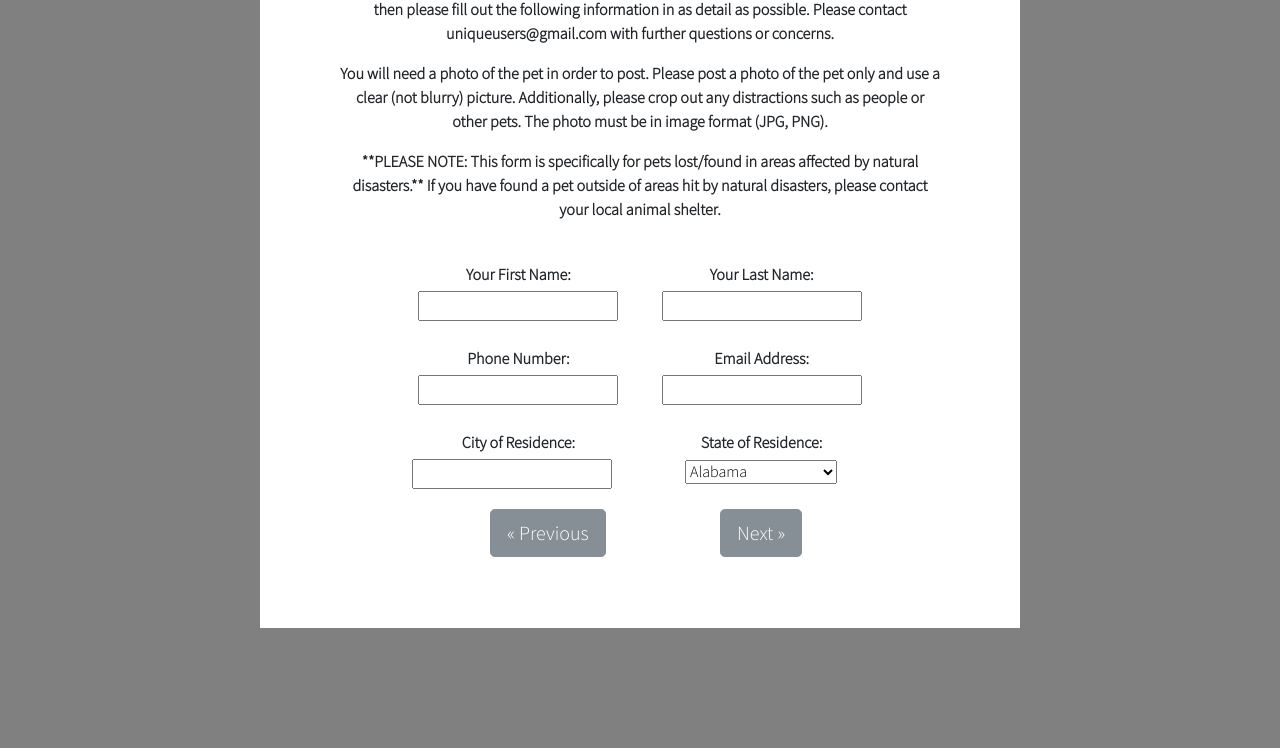
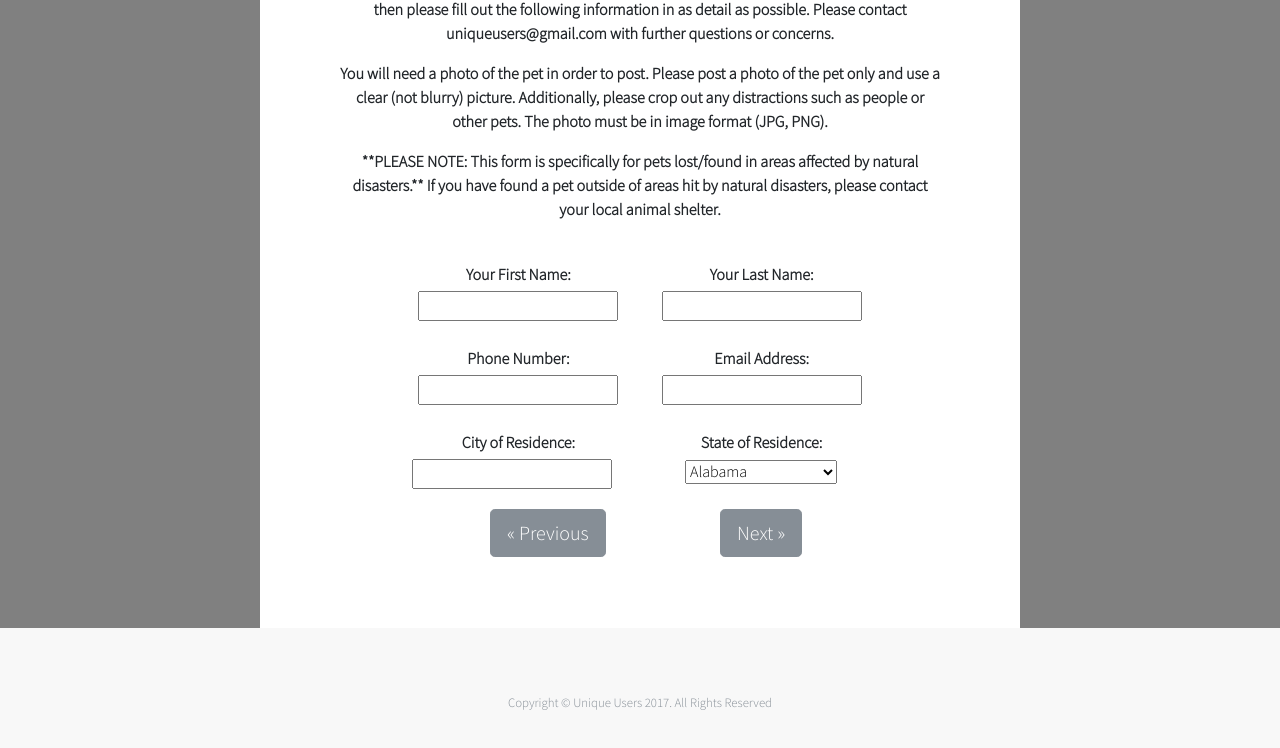
Before and after one commit to jdk27/FindPets, a website: page foundalostpet1.html in a window 1280 px wide. Shown: the part 212-960 px from the top of the page. Before the commit the page ends 840 px from the top, so only its background shows below. Drawn offline with Linux system fonts and the light colour scheme.

Commit message:
Update foundalostpet1.html

```diff
--- a/foundalostpet1.html
+++ b/foundalostpet1.html
@@ -154,5 +154,32 @@
 </div>
 </form>
 </div>
+    <!-- Footer -->
+    <footer>
+      <div class="container">
+      <!--  <ul class="list-inline">
+         <li class="list-inline-item">
+            <a href="#">Home</a>
+          </li>
+          <li class="footer-menu-divider list-inline-item">&sdot;</li>
+          <li class="list-inline-item">
+            <a href="#about">About</a>
+          </li>
+          <li class="footer-menu-divider list-inline-item">&sdot;</li>
+          <li class="list-inline-item">
+            <a href="#services">Services</a>
+          </li>
+          <li class="footer-menu-divider list-inline-item">&sdot;</li>
+          <li class="list-inline-item">
+            <a href="#contact">Contact</a>
+          </li>
+        </ul> -->
+        <p class="copyright text-muted small">Copyright &copy; Unique Users 2017. All Rights Reserved</p>
+      </div>
+    </footer>
+
+    <!-- Bootstrap core JavaScript -->
+    <script src="vendor/jquery/jquery.min.js"></script>
+    <script src="vendor/bootstrap/js/bootstrap.bundle.min.js"></script>
 </body>
 </html>
```
